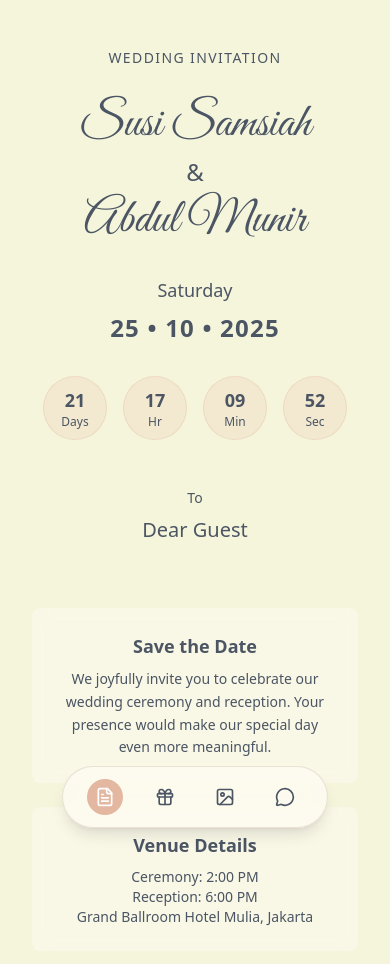
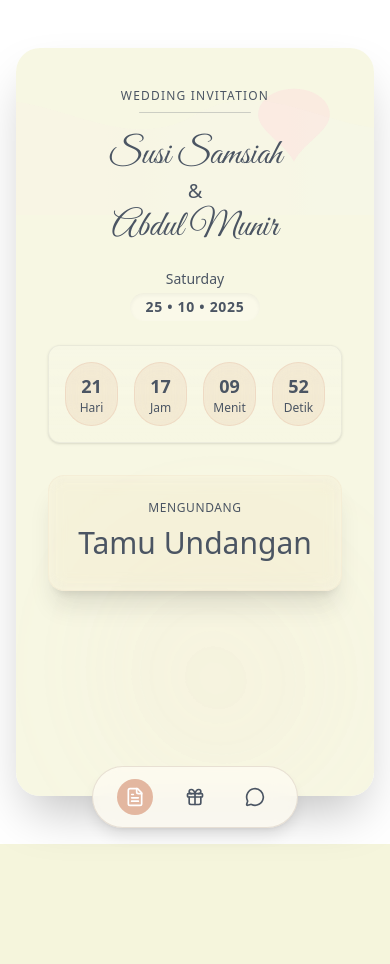
Before and after one commit to RamdlanFaqih/wedding-invitation, a Next.js app: page / in a window 390 px wide. Shown: the top 964 px of the page. After the commit the page ends 844 px from the top, so only its background shows below. Built offline with nearby package versions, Linux system fonts and the light colour scheme.

Commit message:
feat: update style & content

```diff
--- /dev/null
+++ b/src/app/invite-undang/page.tsx
@@ -0,0 +1,77 @@
+// app/invite/page.tsx
+"use client"
+
+import { useState } from "react"
+import { useRouter } from "next/navigation"
+
+export default function InvitePage() {
+  const router = useRouter()
+  const [name, setName] = useState("")
+  const [copied, setCopied] = useState(false)
+
+  const handleSubmit = async (e: React.FormEvent) => {
+    e.preventDefault()
+    if (!name.trim()) return
+
+    const encoded = encodeURIComponent(name.trim())
+    const url = `${window.location.origin}/?to=${encoded}`
+
+    // navigasi ke link undangan
+    router.push(`/?to=${encoded}`)
+
+    // salin ke clipboard
+    try {
+      await navigator.clipboard.writeText(url)
+      setCopied(true)
+      setTimeout(() => setCopied(false), 2000)
+    } catch {
+      // kalau gagal salin, tetap navigasi dan beri info
+      setCopied(false)
+      alert("Link dibuat: " + url)
+    }
+  }
+
+  return (
+    <div className="min-h-screen flex items-center justify-center p-6">
+      <div className="w-full max-w-md bg-card/60 backdrop-blur-md rounded-2xl p-6 shadow-lg">
+        <h2 className="text-2xl font-semibold mb-4">Buat Link Undangan</h2>
+        <form onSubmit={handleSubmit} className="space-y-4">
+          <label className="block text-sm">
+            Nama penerima (contoh: Faqih dan Pasangan)
+            <input
+              value={name}
+              onChange={(e) => setName(e.target.value)}
+              placeholder="Masukkan nama tamu"
+              className="mt-2 w-full px-3 py-2 rounded-md border bg-background"
+            />
+          </label>
+
+          <div className="flex gap-2">
+            <button
+              type="submit"
+              className="flex-1 px-4 py-2 rounded-md bg-emerald-600 text-white hover:opacity-90"
+            >
+              Buat & Buka Undangan
+            </button>
+            <button
+              type="button"
+              onClick={() => {
+                const sample = "Faqih dan Pasangan"
+                setName(sample)
+              }}
+              className="px-3 py-2 rounded-md border"
+            >
+              Contoh
+            </button>
+          </div>
+
+          {copied && <p className="text-sm text-emerald-600">Link disalin ke clipboard ✅</p>}
+
+          <p className="text-xs text-muted-foreground">
+            Catatan: siapa pun yang memiliki link ini bisa membuka undangan tersebut.
+          </p>
+        </form>
+      </div>
+    </div>
+  )
+}
--- a/src/app/layout.tsx
+++ b/src/app/layout.tsx
@@ -13,7 +13,7 @@ const geistMono = Geist_Mono({
 });
 
 export const metadata: Metadata = {
-  title: "Create Next App",
+  title: "Susi | Abdul Munir",
   description: "Generated by create next app",
 };
 
--- a/src/app/page.tsx
+++ b/src/app/page.tsx
@@ -1,5 +1,6 @@
 "use client"
 
+import { useSearchParams } from "next/navigation"
 import { CountdownTimer } from "@/components/countdown-timer"
 import { FloatingBottomBar } from "@/components/floating-bottombar"
 import { StorySection } from "@/components/story-section"
@@ -9,58 +10,98 @@ import { LocationSection } from "@/components/location-section"
 import { MessagesSection } from "@/components/messages-section"
 import { useNavigationStore } from "@/store/navigation-store"
 
+function DecorativeBackground() {
+  return (
+    <div className="pointer-events-none absolute inset-0 -z-10 overflow-hidden">
+      {/* soft floral / gradient shapes */}
+      <svg
+        className="absolute left-1/2 -translate-x-1/2 top-0 w-[140%] opacity-10"
+        viewBox="0 0 1200 400"
+        preserveAspectRatio="none"
+        aria-hidden
+      >
+        <defs>
+          <linearGradient id="g1" x1="0" x2="1">
+            <stop offset="0%" stopColor="#ffd6e0" />
+            <stop offset="100%" stopColor="#e6f7ff" />
+          </linearGradient>
+        </defs>
+        <path d="M0,160 C200,40 400,280 600,160 C800,40 1000,280 1200,160 L1200,400 L0,400 Z" fill="url(#g1)" />
+      </svg>
+
+      {/* subtle blurred orb */}
+      <div className="absolute right-6 bottom-6 w-56 h-56 blur-3xl opacity-20 bg-gradient-to-tr from-primary/70 to-transparent rounded-full mix-blend-soft-light transform rotate-6" />
+
+      {/* little floating petals */}
+      <svg className="absolute top-6 right-6 w-28 h-28 opacity-60" viewBox="0 0 100 100" aria-hidden>
+        <g>
+          <path d="M20 30 C30 10, 70 10, 80 30 C90 50, 60 60, 50 80 C40 60, 10 50, 20 30" fill="rgba(255, 214, 220, 0.6)" />
+        </g>
+      </svg>
+    </div>
+  )
+}
+
 function InvitationSection() {
+  const searchParams = useSearchParams()
+  const toParam = searchParams?.get("to")
+  const rawRecipient = toParam ? decodeURIComponent(toParam) : "Tamu Undangan"
+
+  // split but keep ampersand as its own item so it renders on a new line
+  const recipientParts = rawRecipient.split(/(\s*&\s*)/)
+
   return (
-    <div className="min-h-screen shadow-2xl max-w-md bg-background relative overflow-hidden pb-20">
+    <div className="min-h-screen flex justify-center py-12 px-4">
+      <div className="relative w-full max-w-md bg-background/80 backdrop-blur-sm rounded-3xl shadow-2xl overflow-hidden">
+        <DecorativeBackground />
 
         {/* Main content */}
-      <div className="px-8 py-12 text-center relative z-10">
+        <div className="px-8 py-10 text-center relative z-10">
           {/* Header */}
-        <div className="mb-8">
-          <p className="text-sm tracking-widest text-muted-foreground mb-4">WEDDING INVITATION</p>
+          <div className="mb-6">
+            <p className="text-xs tracking-widest text-muted-foreground mb-2">WEDDING INVITATION</p>
+            <div className="mx-auto w-28 h-[1px] bg-muted-foreground/25 rounded" />
           </div>
 
           {/* Couple names */}
-        <div className="mb-8">
-          <h1 className="font-script text-5xl text-foreground mb-2">Susi Samsiah</h1>
-          <p className="text-2xl text-muted-foreground mb-2">&</p>
-          <h1 className="font-script text-5xl text-foreground">Abdul Munir</h1>
+          <div className="mb-6">
+            <h1 className="font-script text-4xl sm:text-5xl text-foreground leading-none">Susi Samsiah</h1>
+            <p className="text-xl text-muted-foreground my-1">&</p>
+            <h1 className="font-script text-4xl sm:text-5xl text-foreground leading-none">Abdul Munir</h1>
           </div>
 
           {/* Date */}
-        <div className="mb-8">
-          <p className="text-lg text-foreground mb-2">Saturday</p>
-          <p className="text-2xl font-semibold text-foreground tracking-wider">25 • 10 • 2025</p>
+          <div className="mb-6">
+            <p className="text-sm text-foreground mb-1">Saturday</p>
+            <p className="inline-block px-4 py-1 rounded-full text-sm font-semibold bg-card/40 tracking-wider shadow-inner">25 • 10 • 2025</p>
           </div>
 
           {/* Countdown */}
+          <div className="mb-8">
+            <div className="inline-block w-full rounded-xl p-4 bg-gradient-to-b from-white/10 to-transparent border border-muted-foreground/8 shadow-sm">
               <CountdownTimer />
+            </div>
+          </div>
 
           {/* Recipient */}
-        <div className="mt-12">
-          <p className="text-sm text-muted-foreground mb-2">To</p>
-          <p className="text-xl font-medium text-foreground">Dear Guest</p>
+          <div className="mt-6 text-center">
+            <div className="bg-primary/6 border border-primary/10 rounded-2xl p-6 shadow-xl backdrop-blur-sm">
+              <p className="text-xs text-muted-foreground uppercase tracking-wider mb-2 font">Mengundang</p>
+              {recipientParts.map((part, i) => {
+                const trimmed = part.trim()
+                if (!trimmed) return null
+
+                // ensure ampersand is rendered as its own (smaller) line
+                if (trimmed === "&") {
+                  return (
+                    <p key={i} className="text-2xl text-primary font-semibold leading-tight my-1">{trimmed}</p>
+                  )
+                }
+                return (
+                  <p key={i} className="text-3xl sm:text-4xl text-foreground leading-tight my-1">{trimmed}</p>
+                )
+              })}
             </div>
-
-        {/* Additional content */}
-        <div className="mt-16 space-y-6">
-          <div className="bg-card/50 rounded-lg p-6 backdrop-blur-sm">
-            <h3 className="text-lg font-semibold text-card-foreground mb-2">Save the Date</h3>
-            <p className="text-sm text-muted-foreground leading-relaxed">
-              We joyfully invite you to celebrate our wedding ceremony and reception. Your presence would make our
-              special day even more meaningful.
-            </p>
-          </div>
-
-          <div className="bg-card/50 rounded-lg p-6 backdrop-blur-sm">
-            <h3 className="text-lg font-semibold text-card-foreground mb-2">Venue Details</h3>
-            <p className="text-sm text-muted-foreground">
-              Ceremony: 2:00 PM
-              <br />
-              Reception: 6:00 PM
-              <br />
-              Grand Ballroom Hotel Mulia, Jakarta
-            </p>
           </div>
         </div>
       </div>
--- a/src/components/countdown-timer.tsx
+++ b/src/components/countdown-timer.tsx
@@ -38,22 +38,22 @@ export function CountdownTimer() {
   }, [])
 
   return (
-    <div className="flex justify-center gap-4 my-8">
+    <div className="flex justify-center gap-4">
       <div className="countdown-circle rounded-full w-16 h-16 flex flex-col items-center justify-center">
         <span className="text-lg font-bold text-foreground">{timeLeft.days}</span>
-        <span className="text-xs text-muted-foreground">Days</span>
+        <span className="text-xs text-muted-foreground">Hari</span>
       </div>
       <div className="countdown-circle rounded-full w-16 h-16 flex flex-col items-center justify-center">
         <span className="text-lg font-bold text-foreground">{String(timeLeft.hours).padStart(2, "0")}</span>
-        <span className="text-xs text-muted-foreground">Hr</span>
+        <span className="text-xs text-muted-foreground">Jam</span>
       </div>
       <div className="countdown-circle rounded-full w-16 h-16 flex flex-col items-center justify-center">
         <span className="text-lg font-bold text-foreground">{String(timeLeft.minutes).padStart(2, "0")}</span>
-        <span className="text-xs text-muted-foreground">Min</span>
+        <span className="text-xs text-muted-foreground">Menit</span>
       </div>
       <div className="countdown-circle rounded-full w-16 h-16 flex flex-col items-center justify-center">
         <span className="text-lg font-bold text-foreground">{String(timeLeft.seconds).padStart(2, "0")}</span>
-        <span className="text-xs text-muted-foreground">Sec</span>
+        <span className="text-xs text-muted-foreground">Detik</span>
       </div>
     </div>
   )
--- a/src/components/floating-bottombar.tsx
+++ b/src/components/floating-bottombar.tsx
@@ -9,7 +9,6 @@ export function FloatingBottomBar() {
   const navItems = [
     { id: "invitation", icon: FileText, label: "Invitation" },
     { id: "gift", icon: Gift, label: "Gift" },
-    { id: "gallery", icon: ImageIcon, label: "Gallery" },
     { id: "messages", icon: MessageCircle, label: "Messages" },
   ]
 
```
Also changed, not shown: src/components/gift-section.tsx (+14 -13 lines), src/components/messages-section.tsx (+40 -18 lines). Lines whose indentation alone changed are shown as unchanged.
